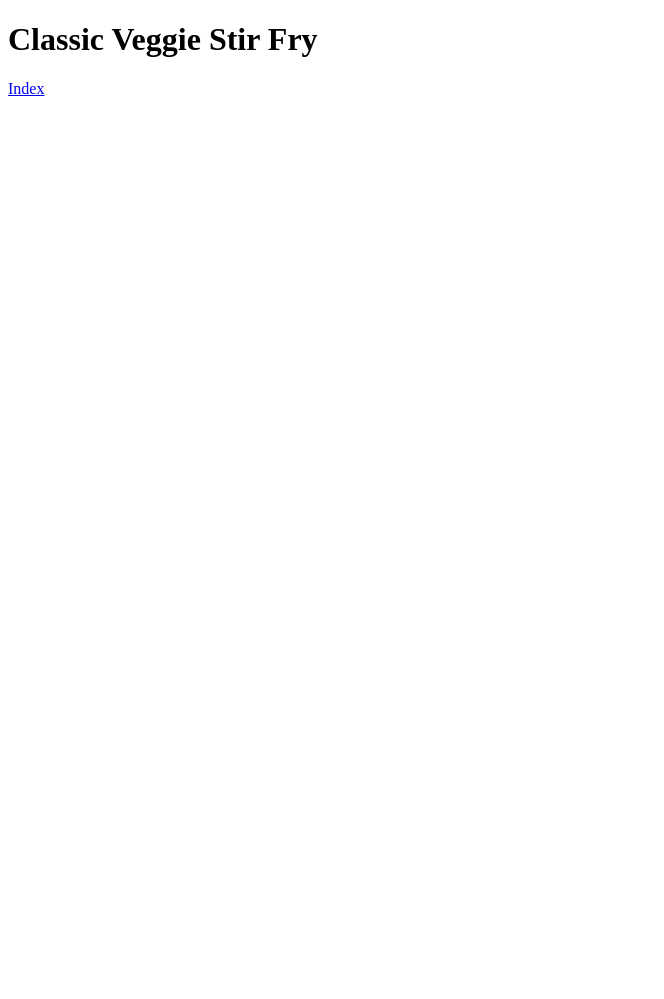
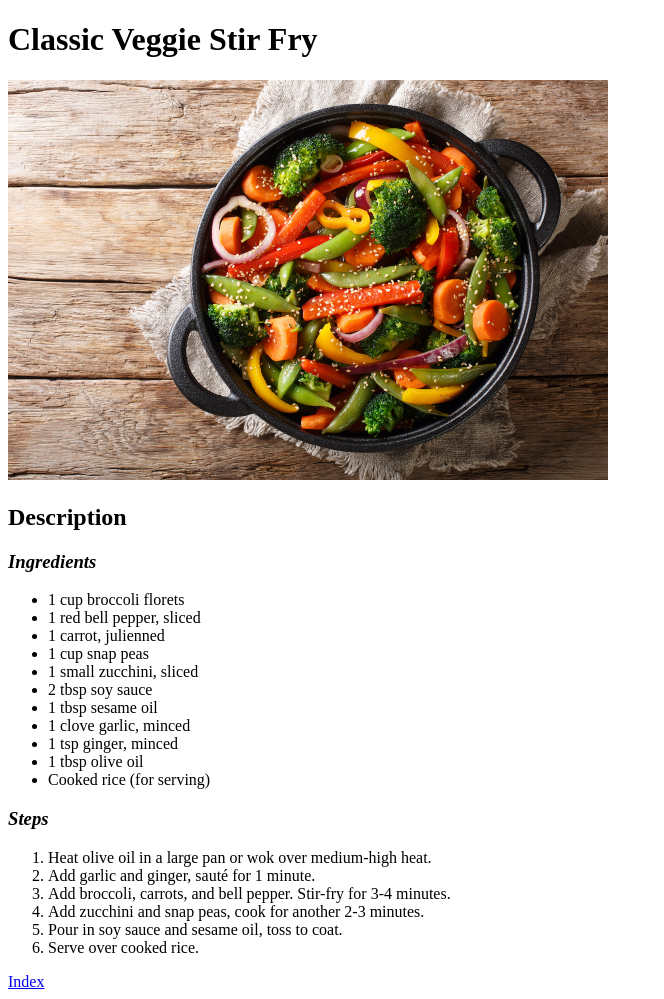
Before and after one commit to 0ctapod/odin-recipes, a plain HTML site: page recipes/classic-veggie-stir-fry.html in a window 1280 px wide. Shown: the whole page, without its empty margins (0-664 px from the left). Before the commit the page ends 800 px from the top, so only its background shows below. Drawn offline with Linux system fonts and the light colour scheme.

Commit message:
Add images folder and content to recipes
Added images folder and content to the classic veggie stir fry recipe

```diff
--- a/recipes/classic-veggie-stir-fry.html
+++ b/recipes/classic-veggie-stir-fry.html
@@ -6,6 +6,36 @@
     </head>
     <body>
         <h1>Classic Veggie Stir Fry</h1>
+        <img src="../images/classic-veggie-stir-fry.jpeg" alt="classic veggie stir fry" width="600">
+        <h2>Description</h2>
+
+        <h3><em>Ingredients</em></h3>
+
+        <ul>
+            <li>1 cup broccoli florets</li>
+            <li>1 red bell pepper, sliced</li>
+            <li>1 carrot, julienned</li>
+            <li>1 cup snap peas</li>
+            <li>1 small zucchini, sliced</li>
+            <li>2 tbsp soy sauce</li>
+            <li>1 tbsp sesame oil</li>
+            <li>1 clove garlic, minced</li>
+            <li>1 tsp ginger, minced</li>
+            <li>1 tbsp olive oil</li>
+            <li>Cooked rice (for serving)</li>
+        </ul>
+
+        <h3><i>Steps</i></h3>
+
+        <ol>
+            <li>Heat olive oil in a large pan or wok over medium-high heat.</li>
+            <li>Add garlic and ginger, sauté for 1 minute.</li>
+            <li>Add broccoli, carrots, and bell pepper. Stir-fry for 3-4 minutes.</li>
+            <li>Add zucchini and snap peas, cook for another 2-3 minutes.</li>
+            <li>Pour in soy sauce and sesame oil, toss to coat.</li>
+            <li>Serve over cooked rice.</li>
+        </ol>
+
         <a href="../index.html">Index</a>
     </body>
 </html>
```
Also changed, not shown: images/caprese-stuffed-avocado.jpg (added), images/classic-veggie-stir-fry.jpeg (added), images/creamy-mushroom-and-spinach-pasta.jpg (added), images/lentil-veggie-curry.jpg (added), images/sweet-potato-black-bean-tacos.jpg (added).
